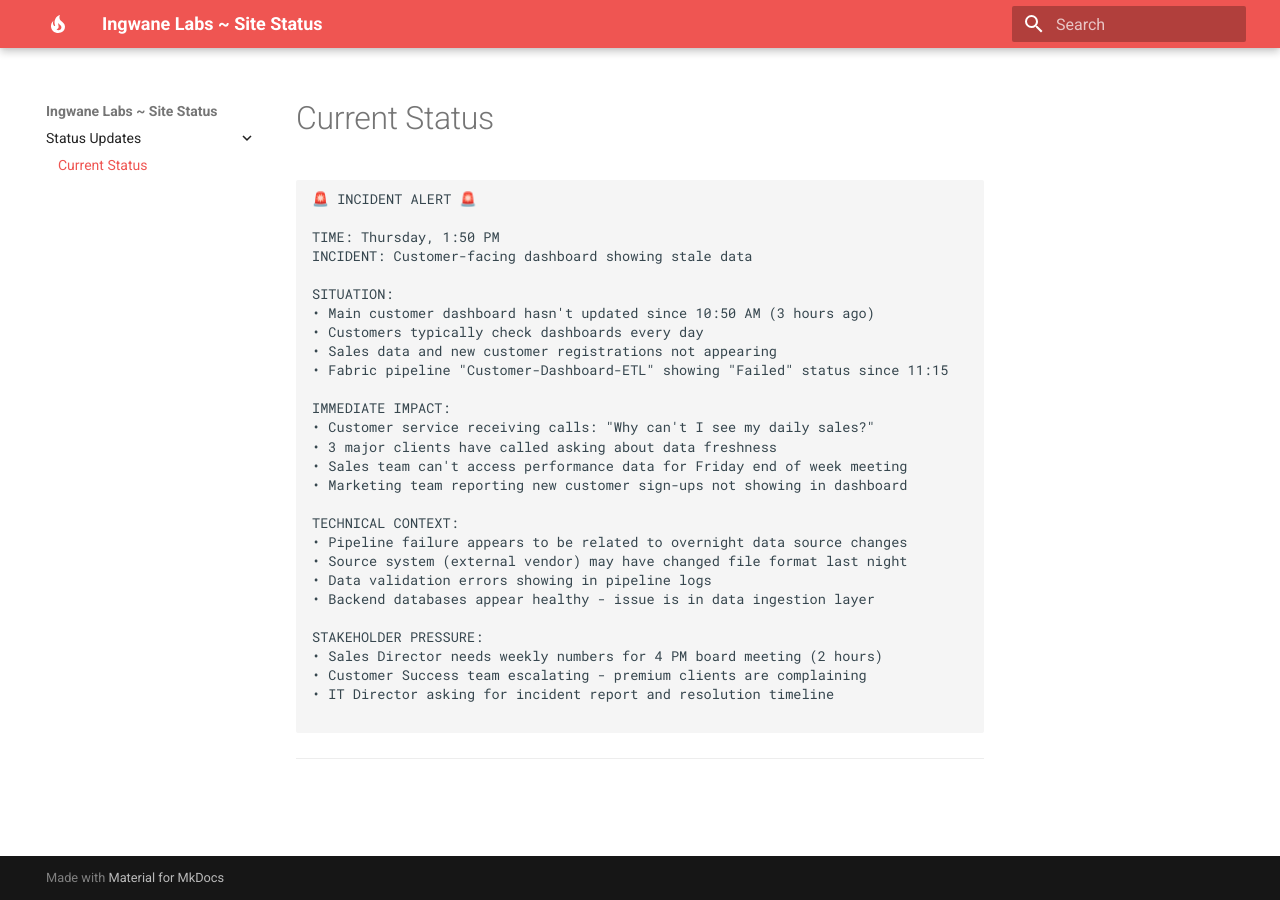
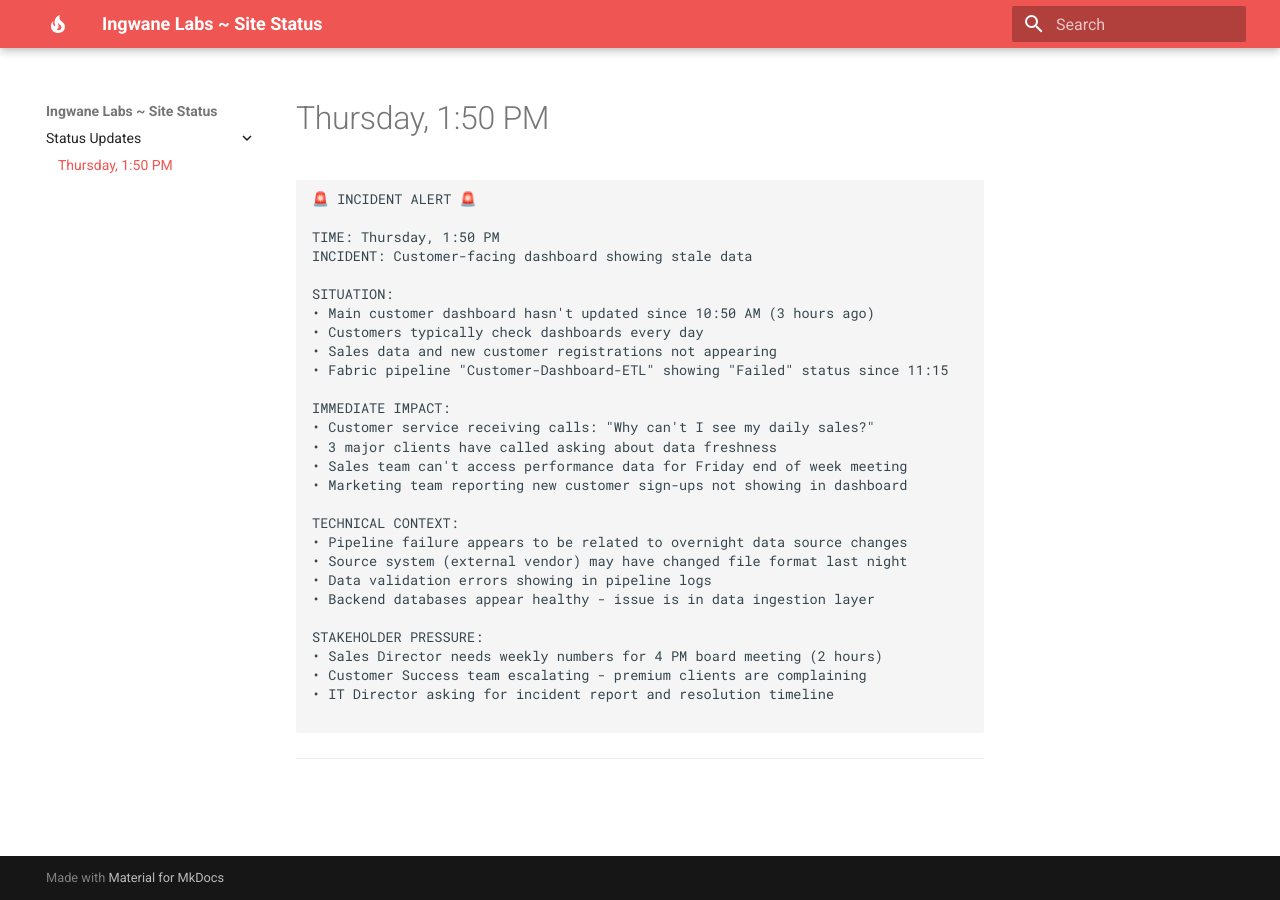
Before and after one commit to ingwanelabs/status, an MkDocs documentation site: the page built from docs/index.md, in a window 1280 px wide. Built offline with MkDocs 1.6.1 and Material for MkDocs 9.7.7, drawn with Linux system fonts in a browser that asks for light colours.

Commit message:
Update index.md

````diff
--- a/docs/index.md
+++ b/docs/index.md
@@ -1,4 +1,4 @@
-# Current Status
+# Thursday, 1:50 PM
 
 ```
 🚨 INCIDENT ALERT 🚨
````
